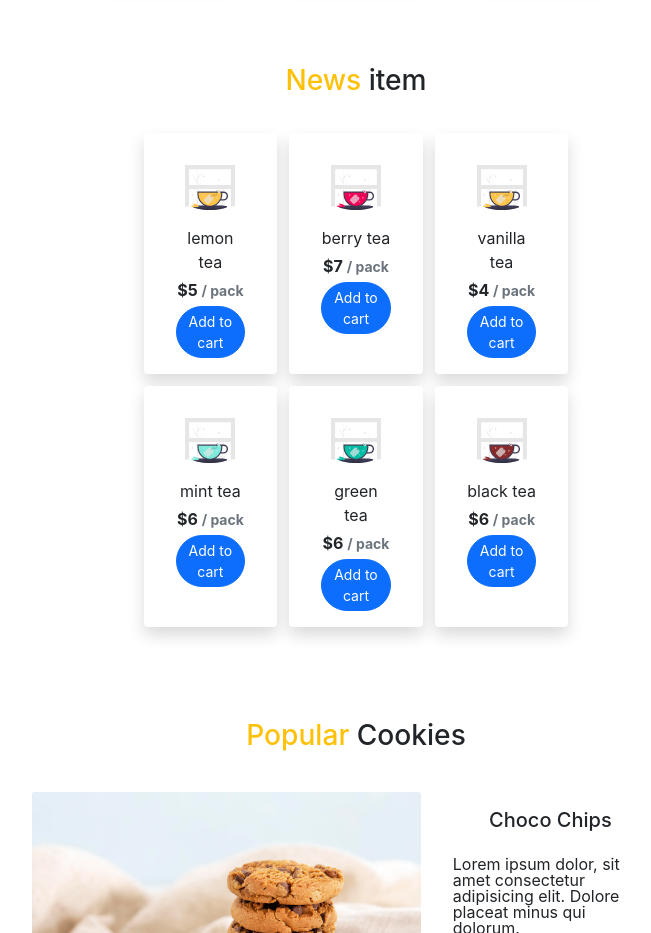
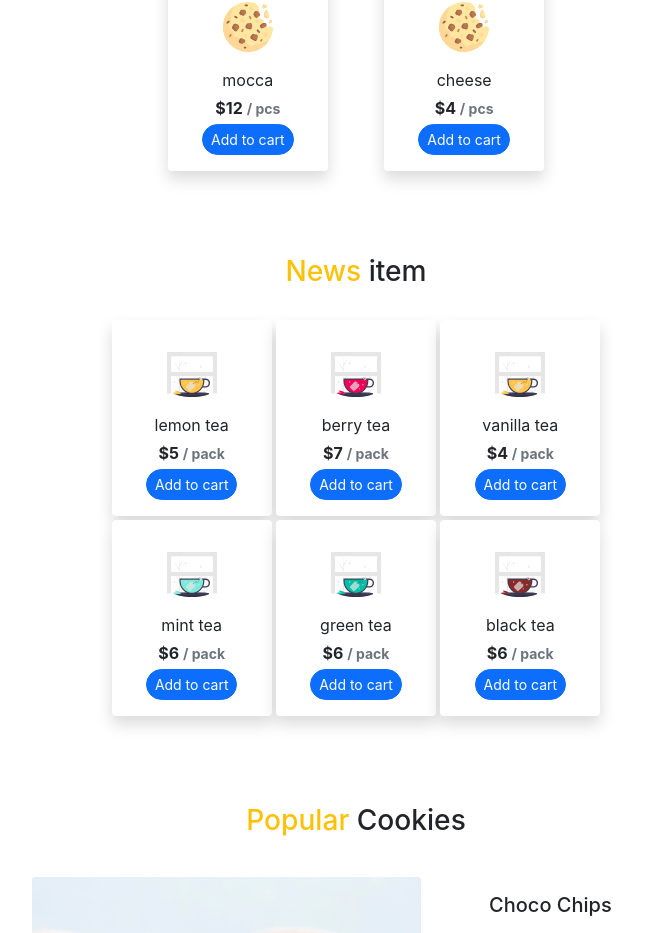
Before and after one commit to wandaaulia/redux-app, a React (Create React App) app: page /#/ in a window 768 px wide. Shown: the part 996-1929 px from the top of the page, without its empty margins (28-679 px from the left). Built offline with nearby package versions, Linux system fonts and the light colour scheme.

Commit message:
Fix content

```diff
--- a/src/App.css
+++ b/src/App.css
@@ -161,7 +161,7 @@
     }
 
   .width-50-persen {
-    width: 25%;
+    width: 30%;
   }
 
   .cart-size {
--- a/src/Content.js
+++ b/src/Content.js
@@ -75,7 +75,7 @@ const Content = () => {
         <div className=" d-flex flex-row flex-wrap gap-3 gap-md-1 gap-lg-5 pb-1 width-xxl-persen pb-lg-5 p-3 pt-lg-5 p-md-4 p-sm-4 p-lg-5  justify-content-center align-lg-start">
             { dataNewItem.map((data) => {
                 return (
-                <div className="m-1 card shadow p-3 pb-0 d-flex flex-column width-50-persen p-xl-2  rounded border-0 h-90 bg-white" key={data.id}>
+                <div className="m-1 m-md-0 card shadow p-3 pb-0 d-flex flex-column width-50-persen p-xl-2  rounded border-0 h-90 bg-white" key={data.id}>
               <div className="card-body mt-0">
               <img src={data.img} width="50" />
                 <p className="mb-1 pt-3"> {data.name} </p>
```
